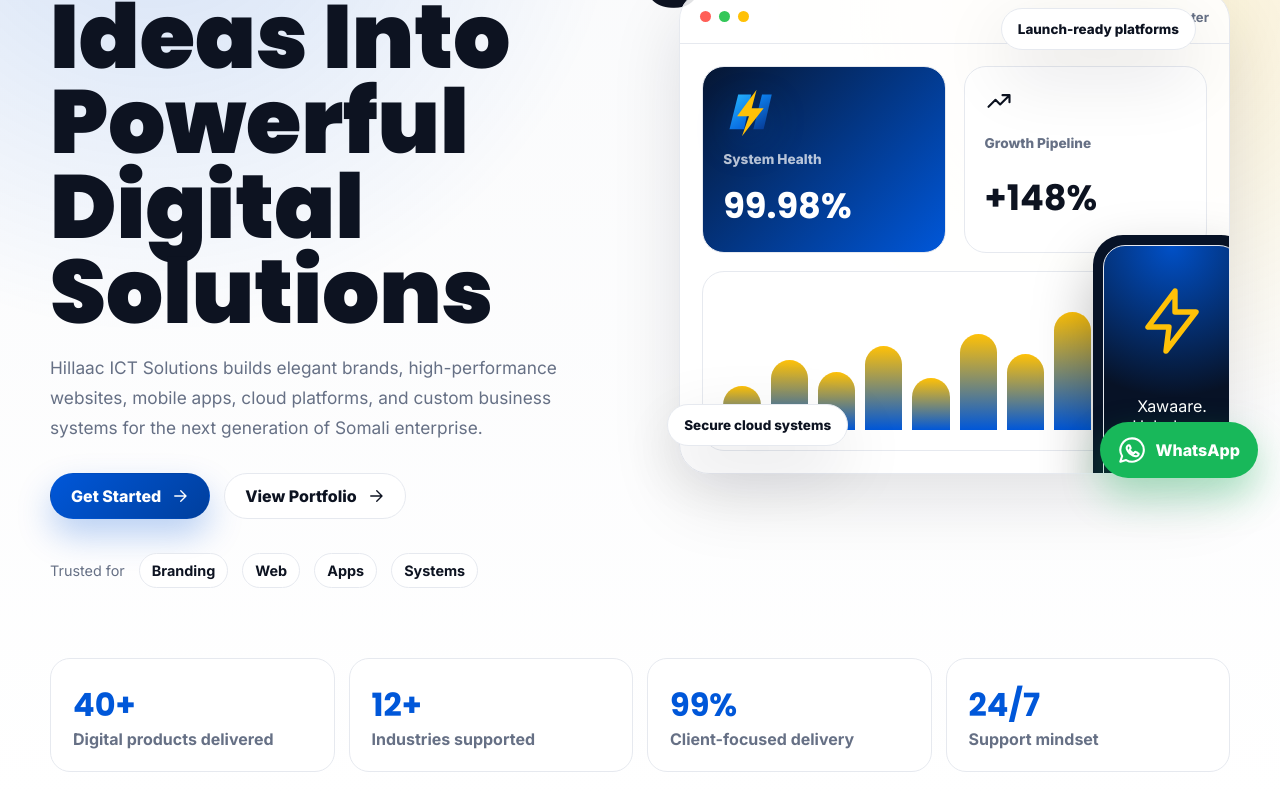
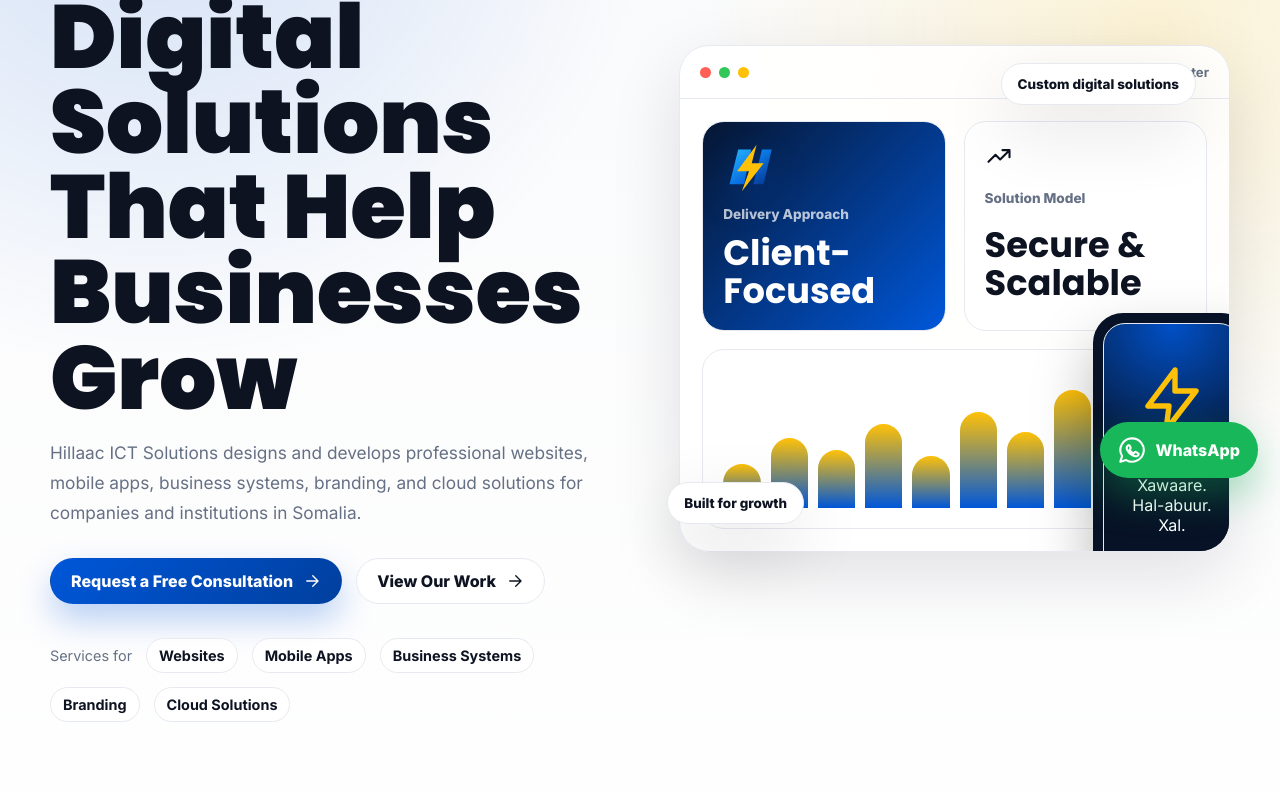
Before and after one commit to Kingmoha123/Hillac, a Next.js app: page / in a window 1280 px wide. Shown: the part 300-1092 px from the top of the page. Built offline with nearby package versions, Linux system fonts and the light colour scheme.

Commit message:
feat: optimize hero section for client conversion

```diff
--- a/app/globals.css
+++ b/app/globals.css
@@ -406,7 +406,8 @@ textarea {
 
 .metric-card strong {
   font-family: Poppins, sans-serif;
-  font-size: 2.2rem;
+  font-size: clamp(1.45rem, 2.8vw, 2.2rem);
+  line-height: 1.08;
 }
 
 .chart-card {
@@ -1106,6 +1107,14 @@ textarea {
     gap: 34px;
   }
 
+  .hero-actions .button {
+    width: 100%;
+  }
+
+  .trust-strip strong {
+    max-width: 100%;
+  }
+
   .mockup-body {
     grid-template-columns: 1fr;
   }
--- a/components/Hero.tsx
+++ b/components/Hero.tsx
@@ -9,23 +9,24 @@ export function Hero() {
       <div className="hero-bg" />
       <div className="container hero-grid">
         <div className="hero-copy reveal">
-          <span className="eyebrow">Premium Somali technology company</span>
-          <h1>Transforming Ideas Into Powerful Digital Solutions</h1>
+          <span className="eyebrow">Somalia&apos;s Digital Solutions Partner</span>
+          <h1>We Build Digital Solutions That Help Businesses Grow</h1>
           <p>
-            {company.name} builds elegant brands, high-performance websites,
-            mobile apps, cloud platforms, and custom business systems for the
-            next generation of Somali enterprise.
+            {company.name} designs and develops professional websites, mobile
+            apps, business systems, branding, and cloud solutions for companies
+            and institutions in Somalia.
           </p>
           <div className="hero-actions">
-            <ButtonLink href="/contact">Get Started</ButtonLink>
-            <ButtonLink href="/portfolio" variant="secondary">View Portfolio</ButtonLink>
+            <ButtonLink href="/contact">Request a Free Consultation</ButtonLink>
+            <ButtonLink href="/portfolio" variant="secondary">View Our Work</ButtonLink>
           </div>
           <div className="trust-strip">
-            <span>Trusted for</span>
+            <span>Services for</span>
+            <strong>Websites</strong>
+            <strong>Mobile Apps</strong>
+            <strong>Business Systems</strong>
             <strong>Branding</strong>
-            <strong>Web</strong>
-            <strong>Apps</strong>
-            <strong>Systems</strong>
+            <strong>Cloud Solutions</strong>
           </div>
         </div>
         <div className="hero-visual reveal">
@@ -39,13 +40,13 @@ export function Hero() {
             <div className="mockup-body">
               <div className="metric-card dark-card">
                 <Logo compact />
-                <span>System Health</span>
-                <strong>99.98%</strong>
+                <span>Delivery Approach</span>
+                <strong>Client-Focused</strong>
               </div>
               <div className="metric-card">
                 <Icon name="trend" className="icon-medium" />
-                <span>Growth Pipeline</span>
-                <strong>+148%</strong>
+                <span>Solution Model</span>
+                <strong>Secure &amp; Scalable</strong>
               </div>
               <div className="chart-card">
                 {[44, 70, 58, 84, 52, 96, 76, 118, 88, 132].map((height, index) => (
@@ -60,8 +61,8 @@ export function Hero() {
               </div>
             </div>
           </div>
-          <div className="floating-note note-one">Launch-ready platforms</div>
-          <div className="floating-note note-two">Secure cloud systems</div>
+          <div className="floating-note note-one">Custom digital solutions</div>
+          <div className="floating-note note-two">Built for growth</div>
         </div>
       </div>
       <div className="container stats-row">
--- a/data/site.ts
+++ b/data/site.ts
@@ -73,10 +73,10 @@ export const services = [
 ];
 
 export const stats = [
-  { value: "40+", label: "Digital products delivered" },
-  { value: "12+", label: "Industries supported" },
-  { value: "99%", label: "Client-focused delivery" },
-  { value: "24/7", label: "Support mindset" }
+  { value: "Custom-Built", label: "Solutions" },
+  { value: "Responsive", label: "Support" },
+  { value: "Secure", label: "Development" },
+  { value: "End-to-End", label: "Delivery" }
 ];
 
 export const whyChooseUs = [
```
